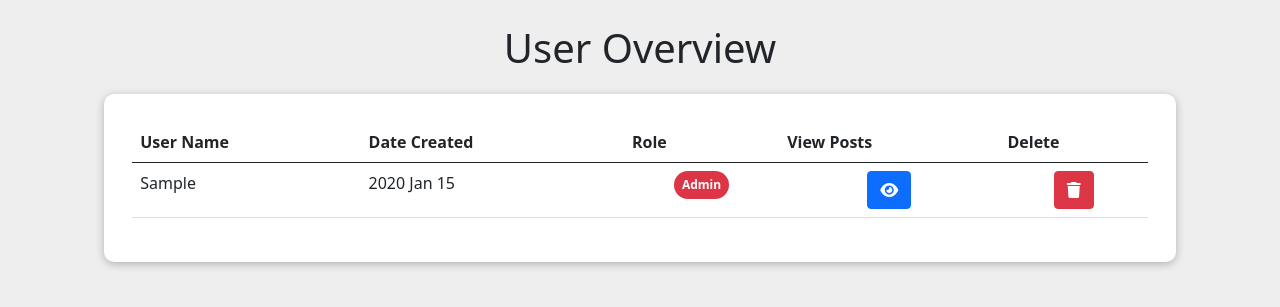
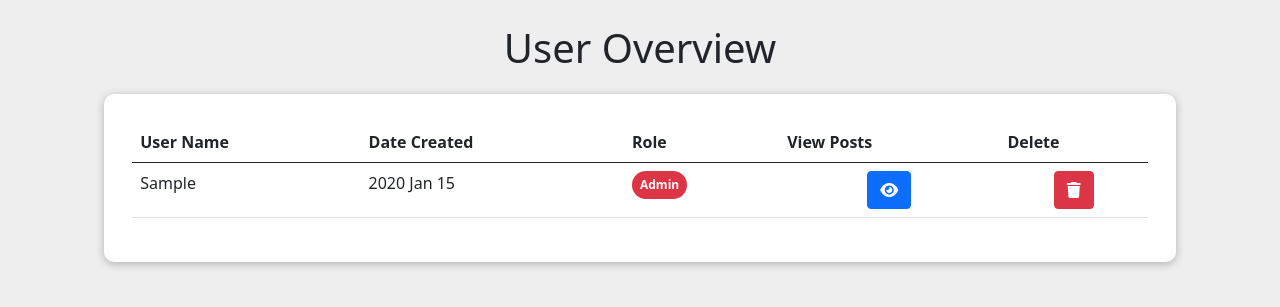
Before and after one commit to LiorEshkhar/SkSy-NER, a Flask app: template ner/templates/admin/user_overview.html in a window 1280 px wide. Shown: the part 56-363 px from the top of the page. Run offline with Flask 3, Linux system fonts and the light colour scheme; the template is opened without the code that fills it: most values are stand-ins (such as "Sample title", 1, 10 or a date in 2020); some libraries are stand-ins or nearby versions.

Commit message:
centered

```diff
--- a/ner/templates/admin/user_overview.html
+++ b/ner/templates/admin/user_overview.html
@@ -33,7 +33,7 @@
                     <tr>
                         <td>{{ user.username | capitalize }}</td>
                         <td>{{ user.created.strftime('%Y %h %d') }}</td>
-                        <td class="text-center">
+                        <td>
                             {% if user.role == "user" %}
                                 <span class="badge rounded-pill bg-success p-2">User</span>
                             {% else %}
```
